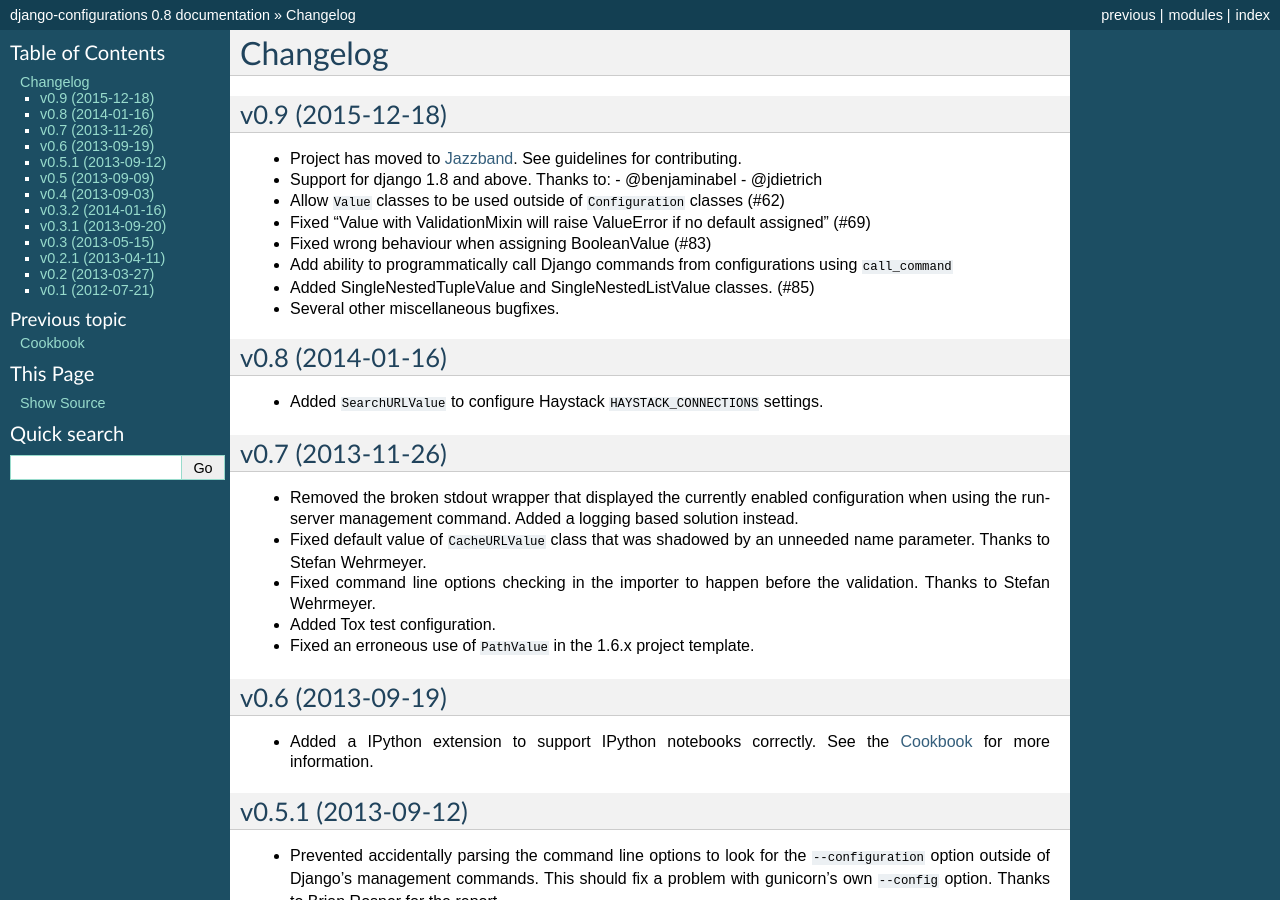
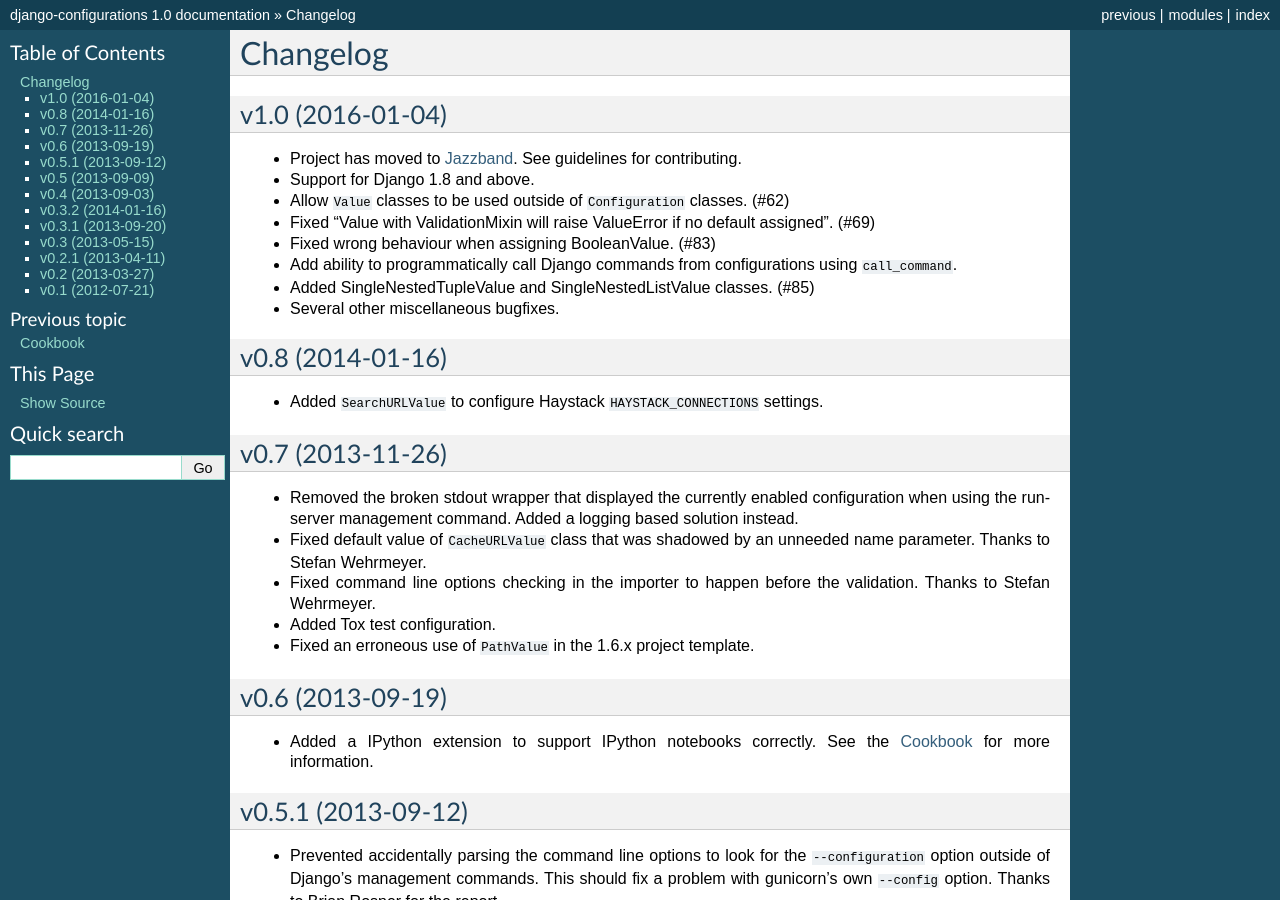
Before and after one commit to jazzband/django-configurations, a Sphinx documentation site: the page built from docs/changes.rst, in a window 1280 px wide and 900 px high. Built offline with Sphinx 7.4.7, drawn with Linux system fonts in a browser that asks for light colours; some of the changed text lies outside the part shown.

Commit message:
Prepare next release 1.0

```diff
--- a/configurations/__init__.py
+++ b/configurations/__init__.py
@@ -2,7 +2,7 @@
 from .base import Settings, Configuration
 from .decorators import pristinemethod
 
-__version__ = '0.8'
+__version__ = '1.0'
 __all__ = ['Configuration', 'pristinemethod', 'Settings']
 
 
--- a/docs/changes.rst
+++ b/docs/changes.rst
@@ -3,24 +3,22 @@
 Changelog
 ---------
 
-v0.9 (2015-12-18)
+v1.0 (2016-01-04)
 ^^^^^^^^^^^^^^^^^
 
 - Project has moved to `Jazzband <https://jazzband.co/>`_. See guidelines for
   contributing.
 
-- Support for django 1.8 and above. Thanks to:
-  - @benjaminabel
-  - @jdietrich
+- Support for Django 1.8 and above.
 
-- Allow ``Value`` classes to be used outside of ``Configuration`` classes (#62)
+- Allow ``Value`` classes to be used outside of ``Configuration`` classes. (#62)
 
-- Fixed "Value with ValidationMixin will raise ValueError if no default assigned" (#69)
+- Fixed "Value with ValidationMixin will raise ValueError if no default assigned". (#69)
 
-- Fixed wrong behaviour when assigning BooleanValue (#83)
+- Fixed wrong behaviour when assigning BooleanValue. (#83)
 
 - Add ability to programmatically call Django commands from configurations using
-  ``call_command``
+  ``call_command``.
 
 - Added SingleNestedTupleValue and SingleNestedListValue classes. (#85)
 
```
